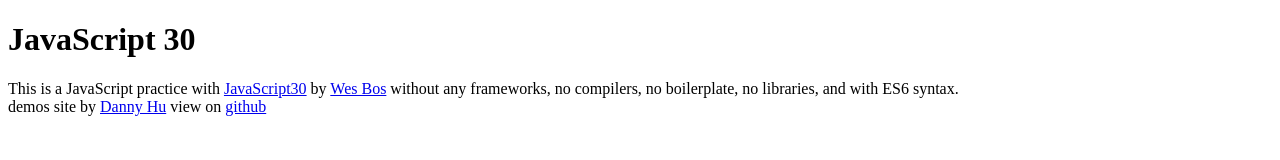
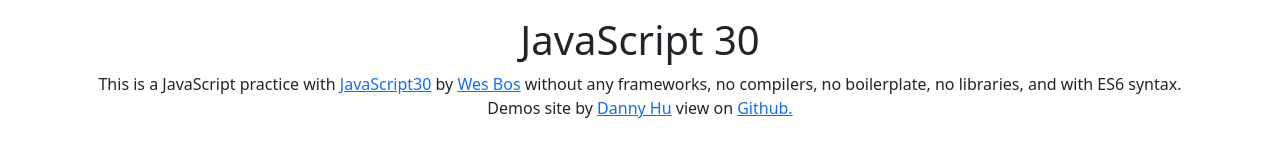
Before and after one commit to DannyHucc/JavaScript30-danny, a plain HTML site: page index.html in a window 1280 px wide. Drawn offline with nearby package versions, Linux system fonts and the light colour scheme.

Commit message:
feat: add bootstrap

```diff
--- a/index.html
+++ b/index.html
@@ -1,28 +1,47 @@
 <!DOCTYPE html>
 <html lang="en">
-  <!-- Head -->
+
 <head>
   <meta charset="UTF-8">
   <meta name="author" content="Danny Hu">
   <title>JS30 by Danny Hu</title>
+  <!-- link bootstrap -->
+  <link href="https://cdn.jsdelivr.net/npm/bootstrap@5.1.3/dist/css/bootstrap.min.css" rel="stylesheet"
+    integrity="sha384-1BmE4kWBq78iYhFldvKuhfTAU6auU8tT94WrHftjDbrCEXSU1oBoqyl2QvZ6jIW3" crossorigin="anonymous">
+  <!-- link css -->
   <link rel="stylesheet" href="main.css">
 </head>
 
 <body>
-    <header>
-      <h1>JavaScript 30</h1>
+  <header class="mb-3 b-0">
+    <div class="d-flex justify-content-center">
+      <h1 class="mt-3 b-0">JavaScript 30</h1>
+    </div>
 
-      <div>This is a JavaScript practice with
+
+    <div class="d-flex justify-content-center">
+      <span>
+        This is a JavaScript practice with
         <a href="https://javascript30.com/">JavaScript30</a> by
         <a href="https://github.com/wesbos/JavaScript30">Wes Bos</a>
         without any frameworks, no compilers, no boilerplate, no libraries, and with ES6 syntax.
+      </span>
     </div>
 
-      <div class="note">demos site by
+    <div class="d-flex justify-content-center">
+      <span>
+        Demos site by
         <a href="https://github.com/DannyHucc">Danny Hu</a>
         view on
-        <a href="https://github.com/DannyHucc/JavaScript30-danny">github</a>
+        <a href="https://github.com/DannyHucc/JavaScript30-danny">Github.</a>
+      </span>
     </div>
   </header>
+
 </body>
+
+<!-- link bootstrap -->
+<script src="https://cdn.jsdelivr.net/npm/bootstrap@5.1.3/dist/js/bootstrap.bundle.min.js"
+  integrity="sha384-ka7Sk0Gln4gmtz2MlQnikT1wXgYsOg+OMhuP+IlRH9sENBO0LRn5q+8nbTov4+1p" crossorigin="anonymous"></script>
+
 </html>
```
Lines whose indentation alone changed are shown as unchanged.
